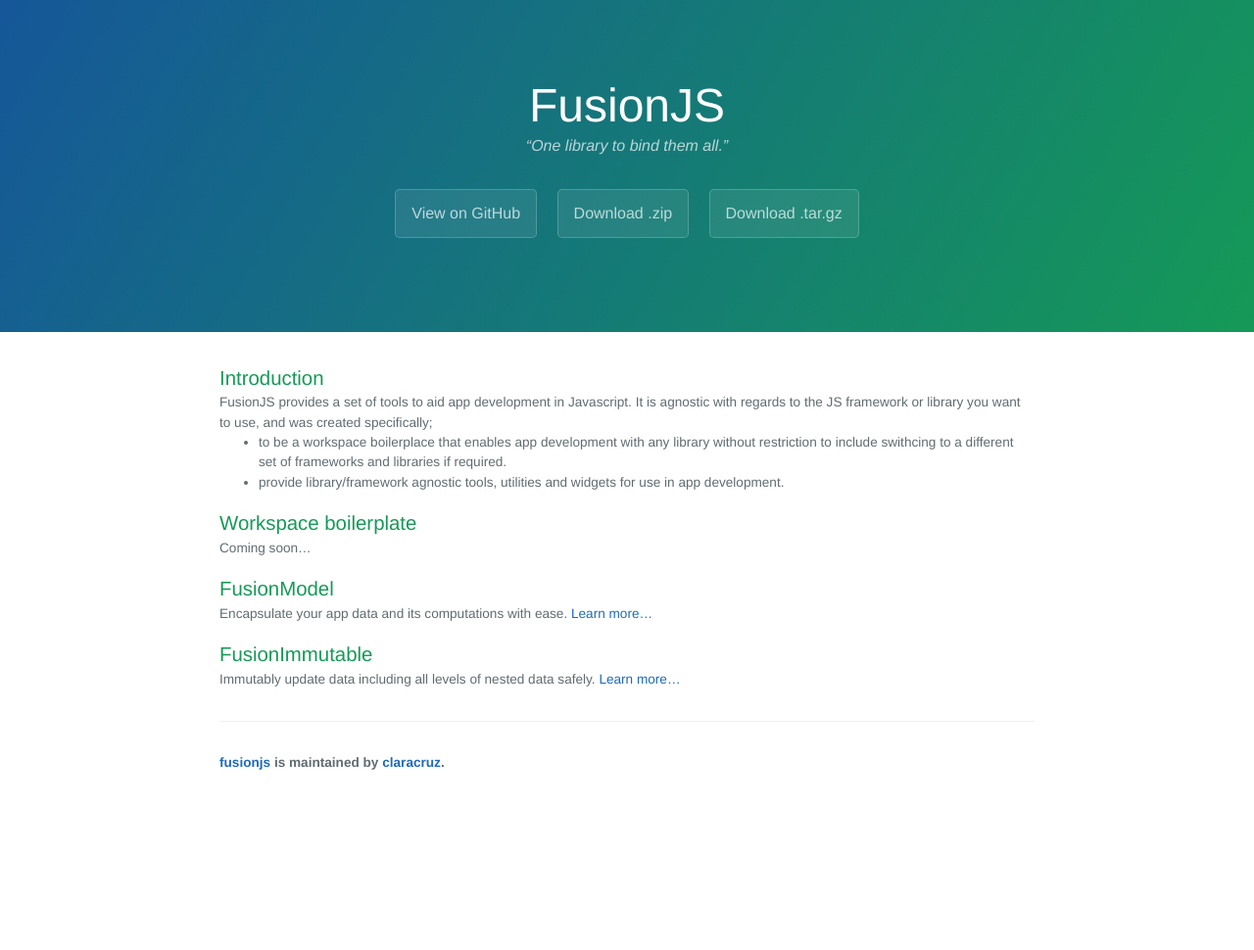
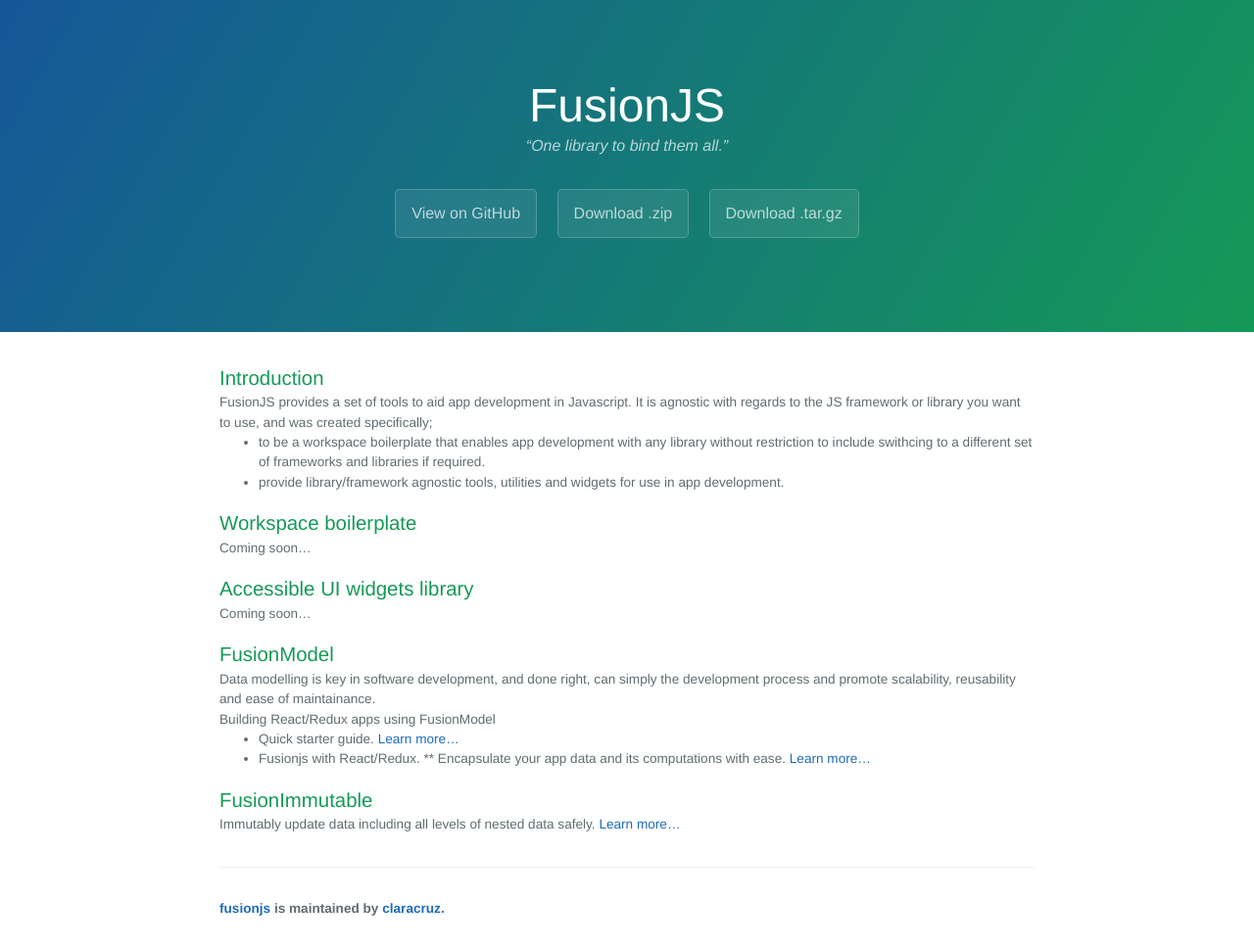
Before and after one commit to claracruz/fusionjs, a Jekyll site: the page built from docs/index.md, in a window 1280 px wide. Shown: the whole page at 98% size. Built offline with Jekyll 4.4.1, drawn with Linux system fonts in a browser that asks for light colours; our own code applies the rules of GitHub Pages for plain Markdown files; before the commit the page ends 900 px from its top, so only the background shows below that.

```diff
--- a/docs/index.md
+++ b/docs/index.md
@@ -7,14 +7,26 @@
 It is agnostic with regards to the JS framework or library you want to use,
 and was created specifically;
 
- *  to be a workspace boilerplace that enables app development with any library without restriction to include swithcing to a different set of frameworks and libraries if required.
+ *  to be a workspace boilerplate that enables app development with any library without restriction to include swithcing to a different set of frameworks and libraries if required.
  *  provide library/framework agnostic tools, utilities and widgets for use in app development.
 
 ## [](#header-2)Workspace boilerplate
 Coming soon...
 
+## [](#header-2)Accessible UI widgets library
+Coming soon...
+
 ## [](#header-2)FusionModel
-Encapsulate your app data and its computations with ease. [Learn more...](fusion-model)
+
+Data modelling is key in software development, and done right, can simply the development process and
+promote scalability, reusability and ease of maintainance.
+
+
+Building React/Redux apps using FusionModel
+
+ * Quick starter guide. [Learn more...](fusion-model-quick-starter-guide)
+ * Fusionjs with React/Redux.
+    ** Encapsulate your app data and its computations with ease. [Learn more...](fusion-model)
 
 ## [](#header-2)FusionImmutable
 Immutably update data including all levels of nested data safely. [Learn more...](fusion-immutable)
--- a/package.json
+++ b/package.json
@@ -1,6 +1,6 @@
 {
   "name": "fusionjs",
-  "version": "1.0.30",
+  "version": "1.0.31",
   "description": "FusionJS is a JS toolkit that provides library/framework agnostic tools",
   "main": "lib/index.js",
   "repository": {
```
Also changed, not shown: main/model/FusionModel.ts (+26 -0 lines), main/store/FusionStore.ts (+8 -0 lines).
